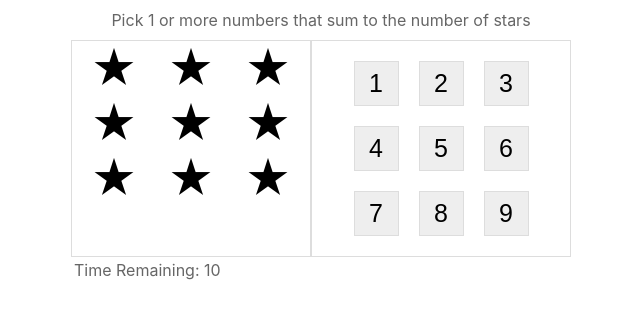
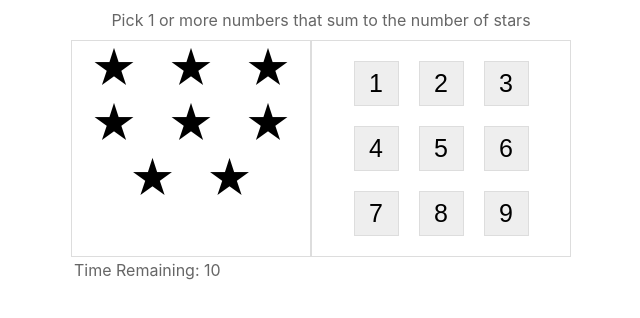
Before and after one commit to mariuszbyahoo/SamerBunaReactBasics, a React (Create React App) app in the folder star-match-game/: page / in a window 1280 px wide. Shown: the top 318 px of the page, without its empty margins (319-959 px from the left). Built offline with nearby package versions, Linux system fonts and the light colour scheme.

Commit message:
"Working with Static Markup" video

```diff
--- a/star-match-game/src/App.js
+++ b/star-match-game/src/App.js
@@ -1,7 +1,10 @@
 import logo from './logo.svg';
 import './App.css';
+import React, { useState } from 'react';
 
 function App() {
+
+    const [stars, setStars] = useState(utils.random(1, 9));
 
 // STAR MATCH - Starting Template
     return (
@@ -11,26 +14,16 @@
             </div>
             <div className="body">
                 <div className="left">
-                    <div className="star" />
-                    <div className="star" />
-                    <div className="star" />
-                    <div className="star" />
-                    <div className="star" />
-                    <div className="star" />
-                    <div className="star" />
-                    <div className="star" />
-                    <div className="star" />
+                    {
+                        utils.range(1, stars).map(starId =>
+                            <div key={starId} className="star" />
+                        )
+                    }
                 </div>
                 <div className="right">
-                    <button className="number">1</button>
-                    <button className="number">2</button>
-                    <button className="number">3</button>
-                    <button className="number">4</button>
-                    <button className="number">5</button>
-                    <button className="number">6</button>
-                    <button className="number">7</button>
-                    <button className="number">8</button>
-                    <button className="number">9</button>
+                    {utils.range(1, 9).map(number =>
+                        <button key={number} className="number">{number}</button>
+                    )}
                 </div>
             </div>
             <div className="timer">Time Remaining: 10</div>
```
